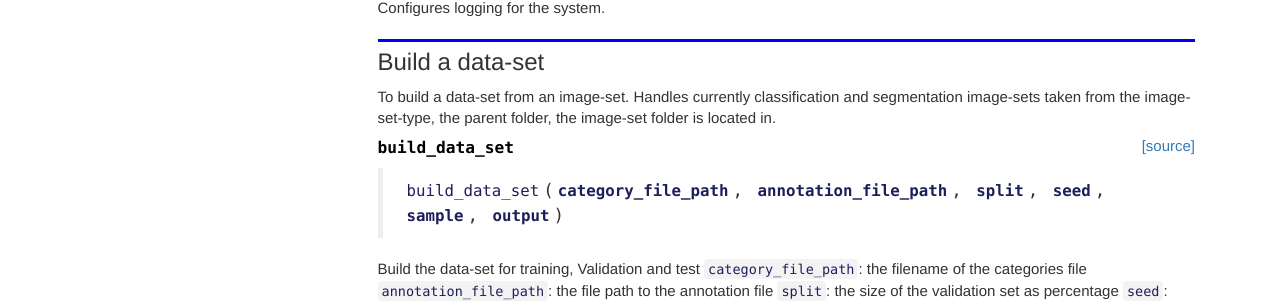
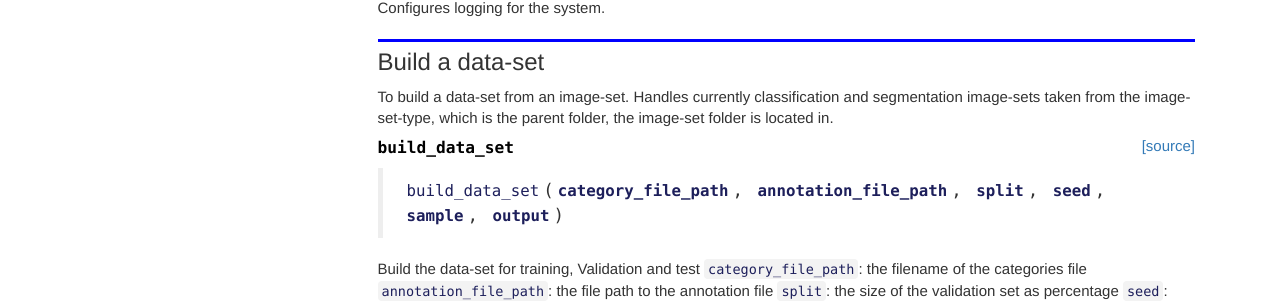
Before and after one commit to AI-Force/aiforce, a Jekyll site: the page built from docs/dataset.html, in a window 1280 px wide and 900 px high, scrolled down 3145 px. Shown: the part 172-474 px from the top of the window. Built offline with Jekyll 4.4.1, drawn with Linux system fonts in a browser that asks for light colours; nearby versions of some CDN libraries; comment, search, counter and statistics services are not loaded.

Commit message:
updated docs

```diff
--- a/docs/dataset.html
+++ b/docs/dataset.html
@@ -229,7 +229,7 @@ All images are validated, if they belong to one of the given categories. If cate
 
 
 <div class="output_markdown rendered_html output_subarea ">
-<h2 id="ClassificationDataSet" class="doc_header"><code>class</code> <code>ClassificationDataSet</code><a href="https://github.com/s-rettig/mlcore/tree/master/mlcore/dataset.py#L143" class="source_link" style="float:right">[source]</a></h2><blockquote><p><code>ClassificationDataSet</code>(<strong><code>name</code></strong>, <strong><code>base_path</code></strong>, <strong><code>image_set_path</code></strong>, <strong><code>categories_path</code></strong>, <strong><code>annotations_path</code></strong>=<em><code>None</code></em>) :: <a href="/mlcore/dataset#DataSet"><code>DataSet</code></a></p>
+<h2 id="ClassificationDataSet" class="doc_header"><code>class</code> <code>ClassificationDataSet</code><a href="https://github.com/s-rettig/mlcore/tree/master/mlcore/dataset.py#L143" class="source_link" style="float:right">[source]</a></h2><blockquote><p><code>ClassificationDataSet</code>(<strong><code>name</code></strong>, <strong><code>base_path</code></strong>, <strong><code>image_set_path</code></strong>, <strong><code>categories_path</code></strong>, <strong><code>annotations_path</code></strong>=<em><code>None</code></em>) :: <a href="/ML-Core-Docs/dataset#DataSet"><code>DataSet</code></a></p>
 </blockquote>
 
 </div>
@@ -274,7 +274,7 @@ All images are validated against the annotations, if they contain at least one a
 
 
 <div class="output_markdown rendered_html output_subarea ">
-<h2 id="SegmentationDataSet" class="doc_header"><code>class</code> <code>SegmentationDataSet</code><a href="https://github.com/s-rettig/mlcore/tree/master/mlcore/dataset.py#L410" class="source_link" style="float:right">[source]</a></h2><blockquote><p><code>SegmentationDataSet</code>(<strong><code>name</code></strong>, <strong><code>base_path</code></strong>, <strong><code>image_set_path</code></strong>, <strong><code>categories_path</code></strong>, <strong><code>annotations_path</code></strong>=<em><code>None</code></em>) :: <a href="/mlcore/dataset#DataSet"><code>DataSet</code></a></p>
+<h2 id="SegmentationDataSet" class="doc_header"><code>class</code> <code>SegmentationDataSet</code><a href="https://github.com/s-rettig/mlcore/tree/master/mlcore/dataset.py#L410" class="source_link" style="float:right">[source]</a></h2><blockquote><p><code>SegmentationDataSet</code>(<strong><code>name</code></strong>, <strong><code>base_path</code></strong>, <strong><code>image_set_path</code></strong>, <strong><code>categories_path</code></strong>, <strong><code>annotations_path</code></strong>=<em><code>None</code></em>) :: <a href="/ML-Core-Docs/dataset#DataSet"><code>DataSet</code></a></p>
 </blockquote>
 
 </div>
@@ -539,7 +539,7 @@ return: the splittet train, validation images</p>
 </div>
 <div class="cell border-box-sizing text_cell rendered"><div class="inner_cell">
 <div class="text_cell_render border-box-sizing rendered_html">
-<p>To build a data-set from an image-set. Handles currently classification and segmentation image-sets taken from the image-set-type, the parent folder, the image-set folder is located in.</p>
+<p>To build a data-set from an image-set. Handles currently classification and segmentation image-sets taken from the image-set-type, which is the parent folder, the image-set folder is located in.</p>
 
 </div>
 </div>
```
